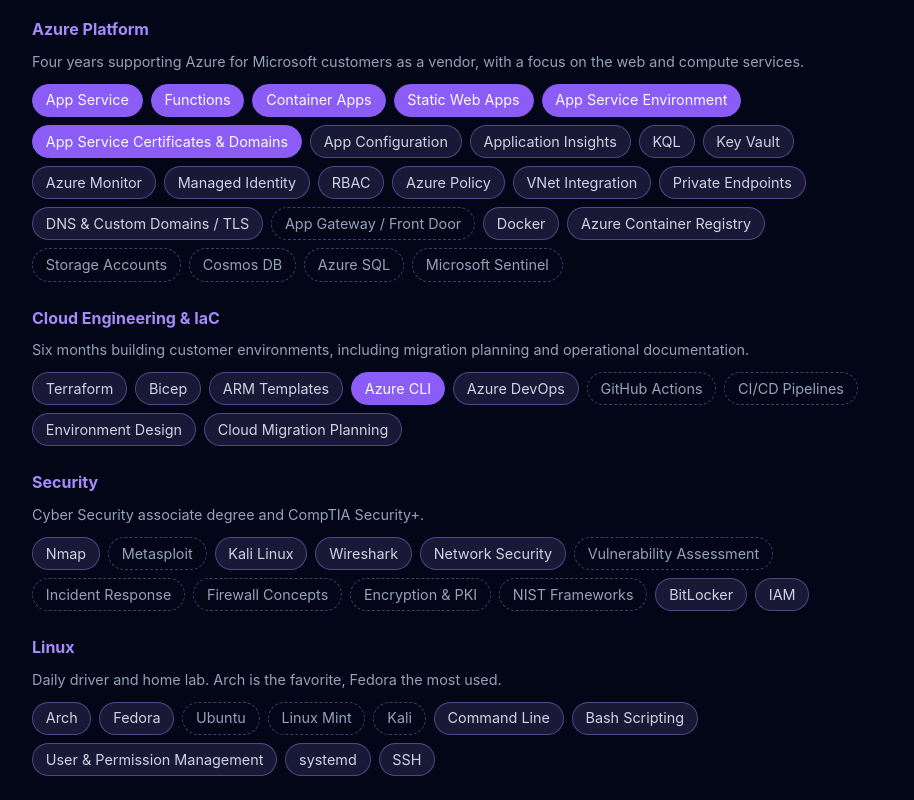
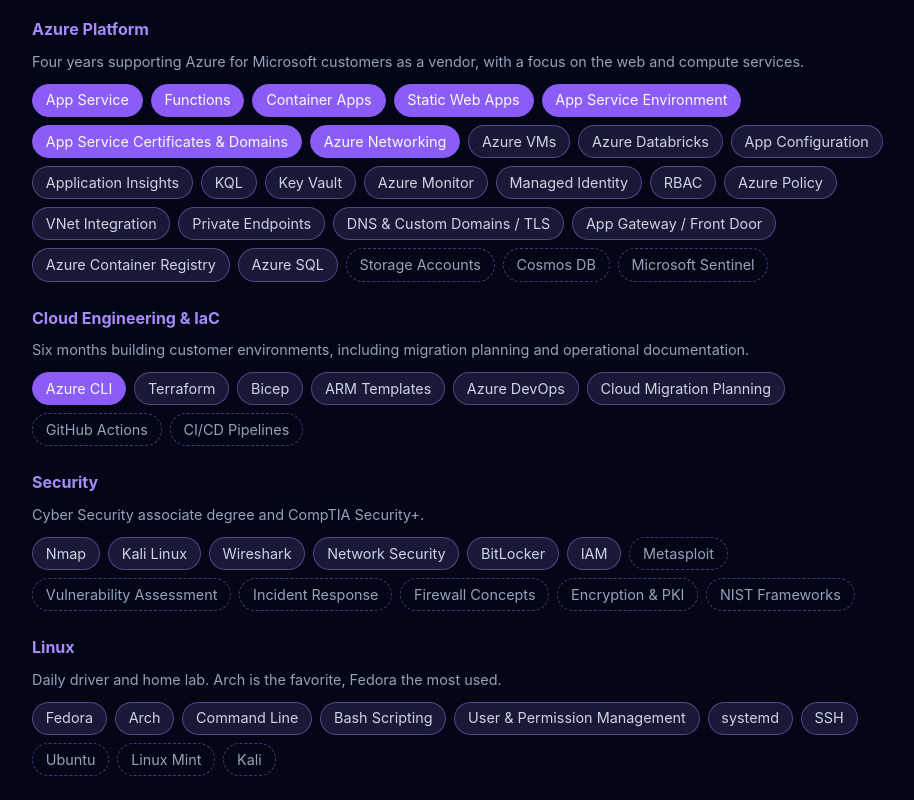
Before and after one commit to Craig-COSCompute/Craig-Resume-Site, a React (Vite) app in the folder website/: page /skills in a window 1280 px wide. Shown: the part 920-1720 px from the top of the page, without its empty margins (302-1216 px from the left). Built offline with nearby package versions, Linux system fonts and the light colour scheme.

Commit message:
small edits to project, contact, skills

```diff
--- a/website/src/data/projects.ts
+++ b/website/src/data/projects.ts
@@ -1,9 +1,10 @@
-export type ProjectLink = { label: string; href: string };
+export type ProjectLink = { label: string; href: string; cta?: boolean };
 
 export type Project = {
   title: string;
   status: string;
   summary: string;
+  cost?: { value: string; note: string };
   highlights: string[];
   tech: string[];
   links: ProjectLink[];
@@ -15,6 +16,7 @@
     status: "Live",
     summary:
       "This site. My personal portfolio, built from scratch and hosted in Azure with automated deployments from GitHub.",
+    cost: { value: "$0 / month", note: "Hosted on the Azure Static Web Apps Free plan" },
     highlights: [
       "Hosted on Azure Static Web Apps, with every push to main deployed through GitHub Actions",
       "Pull requests get their own preview environment before anything goes live",
@@ -28,6 +30,11 @@
     ],
     links: [
       { label: "Visit site", href: "https://cmarti.org" },
+      {
+        label: "Ask how I host it free on Azure",
+        href: "mailto:craig@coscompute.com?subject=Hosting%20a%20site%20on%20Azure%20for%20free",
+        cta: true,
+      },
       { label: "Source code", href: "https://github.com/Craig-COSCompute/Craig-Resume-Site" },
     ],
   },
--- a/website/src/data/skills.ts
+++ b/website/src/data/skills.ts
@@ -15,7 +15,17 @@
 const p = (name: string): Skill => ({ name, level: "proficient" });
 const f = (name: string): Skill => ({ name, level: "familiar" });
 
-export const technical: SkillGroup[] = [
+const LEVEL_ORDER: Level[] = ["expert", "proficient", "familiar"];
+
+// Within each group, list expert skills first, then proficient, then familiar
+const byLevel = (group: SkillGroup): SkillGroup => ({
+  ...group,
+  skills: [...group.skills].sort(
+    (a, b) => LEVEL_ORDER.indexOf(a.level) - LEVEL_ORDER.indexOf(b.level),
+  ),
+});
+
+const groups: SkillGroup[] = [
   {
     title: "Azure Platform",
     blurb:
@@ -23,11 +33,12 @@
     skills: [
       e("App Service"), e("Functions"), e("Container Apps"), e("Static Web Apps"),
       e("App Service Environment"), e("App Service Certificates & Domains"),
+      e("Azure Networking"), p("Azure VMs"), p("Azure Databricks"),
       p("App Configuration"), p("Application Insights"), p("KQL"), p("Key Vault"),
       p("Azure Monitor"), p("Managed Identity"), p("RBAC"), p("Azure Policy"),
       p("VNet Integration"), p("Private Endpoints"), p("DNS & Custom Domains / TLS"),
-      f("App Gateway / Front Door"), p("Docker"), p("Azure Container Registry"),
-      f("Storage Accounts"), f("Cosmos DB"), f("Azure SQL"), f("Microsoft Sentinel"),
+      p("App Gateway / Front Door"), p("Azure Container Registry"), p("Azure SQL"),
+      f("Storage Accounts"), f("Cosmos DB"), f("Microsoft Sentinel"),
     ],
   },
   {
@@ -35,9 +46,9 @@
     blurb:
       "Six months building customer environments, including migration planning and operational documentation.",
     skills: [
-      p("Terraform"), p("Bicep"), p("ARM Templates"), e("Azure CLI"),
-      p("Azure DevOps"), f("GitHub Actions"), f("CI/CD Pipelines"),
-      p("Environment Design"), p("Cloud Migration Planning"),
+      e("Azure CLI"), p("Terraform"), p("Bicep"), p("ARM Templates"),
+      p("Azure DevOps"), p("Cloud Migration Planning"),
+      f("GitHub Actions"), f("CI/CD Pipelines"),
     ],
   },
   {
@@ -54,7 +65,7 @@
     title: "Linux",
     blurb: "Daily driver and home lab. Arch is the favorite, Fedora the most used.",
     skills: [
-      p("Arch"), p("Fedora"), f("Ubuntu"), f("Linux Mint"), f("Kali"),
+      p("Fedora"), p("Arch"), f("Ubuntu"), f("Linux Mint"), f("Kali"),
       p("Command Line"), p("Bash Scripting"), p("User & Permission Management"),
       p("systemd"), p("SSH"),
     ],
@@ -84,12 +95,14 @@
   {
     title: "Development & Tools",
     skills: [
-      p("PowerShell"), p("Python"), f("C#"), f("Java"), p("JavaScript"),
-      f("TypeScript / React"), p("Git / GitHub"), p("VS Code"), p("Postman"),
-      p("Fiddler"), p("Jira"), p("Microsoft Copilot"),
+      p("PowerShell"), p("Python"), p("JavaScript"), f("C#"), f("C++"), f("Java"),
+      f("TypeScript / React"), p("Docker"), p("PostgreSQL"), p("MySQL"),
+      p("Git / GitHub"), p("VS Code"), p("Postman"), p("Fiddler"), p("Jira"),
     ],
   },
 ];
+
+export const technical: SkillGroup[] = groups.map(byLevel);
 
 export const professional: CardItem[] = [
   {
--- a/website/src/pages/Contact.tsx
+++ b/website/src/pages/Contact.tsx
@@ -64,7 +64,7 @@
             ))}
           </ul>
           <div className="contact-actions">
-            <a className="btn" href="mailto:craig@cmarti.org">
+            <a className="btn btn-cta" href="mailto:craig@cmarti.org">
               craig@cmarti.org
             </a>
             <a
--- a/website/src/pages/Projects.css
+++ b/website/src/pages/Projects.css
@@ -37,6 +37,35 @@
   color: var(--text-body);
 }
 
+.project-cost {
+  display: flex;
+  flex-wrap: wrap;
+  align-items: baseline;
+  gap: 0.25rem 0.75rem;
+  padding: 0.8rem 1rem;
+  border-radius: 10px;
+  background: var(--accent-soft);
+  border: 1px solid var(--accent-border);
+}
+
+.project-cost-label {
+  font-size: 0.75rem;
+  letter-spacing: 0.12em;
+  text-transform: uppercase;
+  color: var(--accent);
+}
+
+.project-cost-value {
+  font-size: 1.3rem;
+  font-weight: 700;
+  color: var(--text);
+}
+
+.project-cost-note {
+  font-size: 0.85rem;
+  color: var(--text-muted);
+}
+
 .project-highlights {
   display: grid;
   gap: 0.4rem;
@@ -64,8 +93,11 @@
     padding: 1.25rem;
   }
 
+  .project-links {
+    flex-direction: column;
+  }
+
   .project-links .btn {
-    flex: 1;
     text-align: center;
   }
 }
--- a/website/src/pages/Projects.tsx
+++ b/website/src/pages/Projects.tsx
@@ -20,6 +20,14 @@
             </div>
             <p className="project-summary">{project.summary}</p>
 
+            {project.cost && (
+              <div className="project-cost">
+                <span className="project-cost-label">Azure hosting cost</span>
+                <span className="project-cost-value">{project.cost.value}</span>
+                <span className="project-cost-note">{project.cost.note}</span>
+              </div>
+            )}
+
             <ul className="project-highlights">
               {project.highlights.map((line) => (
                 <li key={line}>{line}</li>
@@ -35,17 +43,20 @@
             </ul>
 
             <div className="project-links">
-              {project.links.map((link) => (
+              {project.links.map((link) => {
+                const external = link.href.startsWith("http");
+                return (
                   <a
-                  className="btn"
+                    className={link.cta ? "btn btn-cta" : "btn"}
                     href={link.href}
-                  target="_blank"
-                  rel="noreferrer"
+                    target={external ? "_blank" : undefined}
+                    rel={external ? "noreferrer" : undefined}
                     key={link.href}
                   >
                     {link.label}
                   </a>
-              ))}
+                );
+              })}
             </div>
           </article>
         ))}
```
Lines whose indentation alone changed are shown as unchanged.
